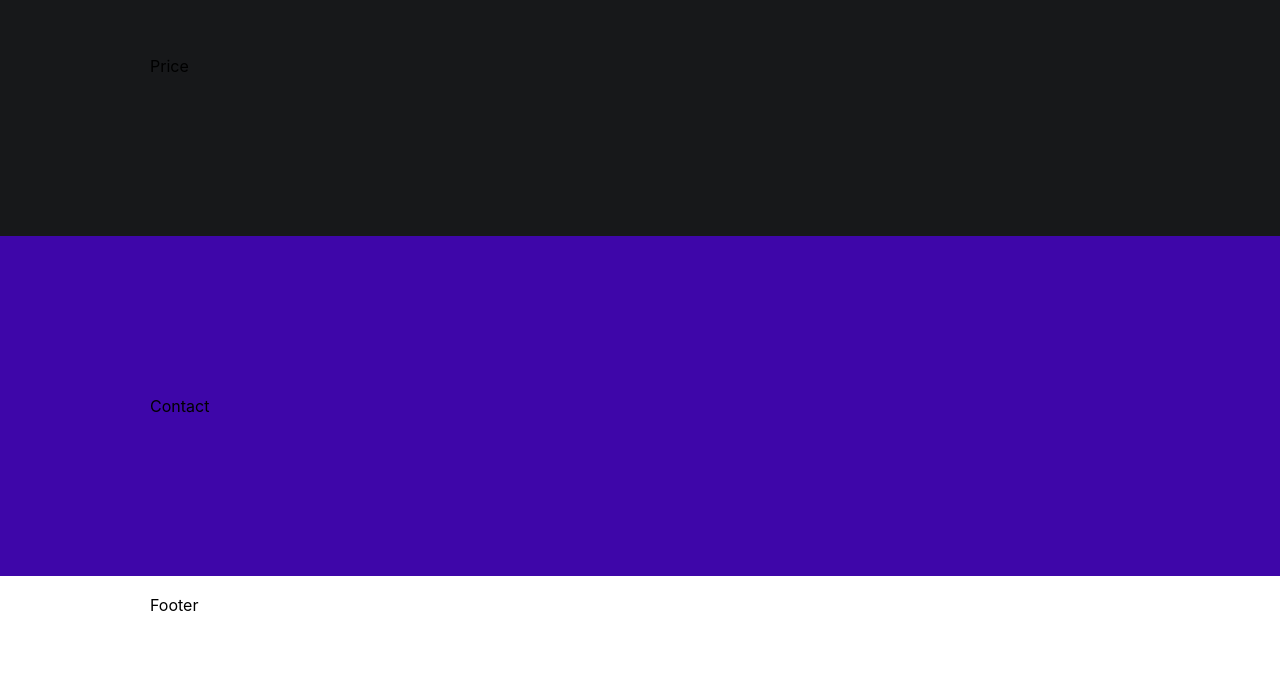
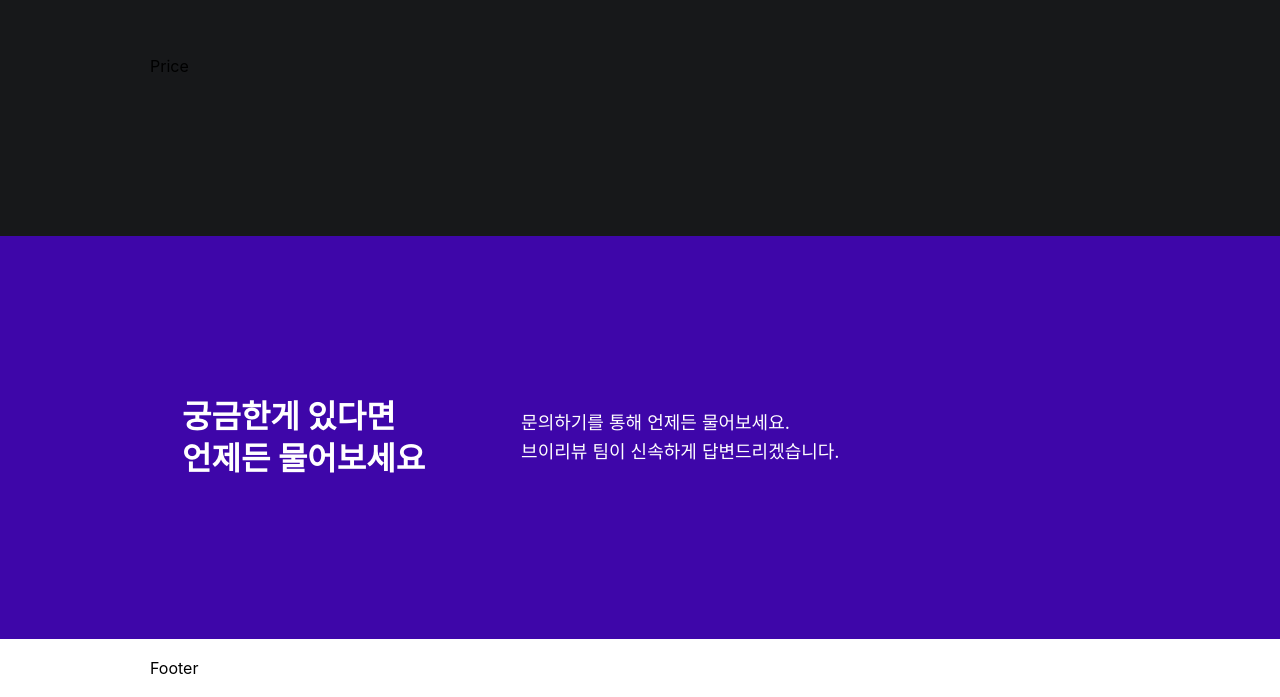
Before and after one commit to indentcorp/spray-vreview-landing-frontend, a Next.js app: page / in a window 1280 px wide. Shown: the part 1868-2565 px from the top of the page. Before the commit the page ends 2502 px from the top, so only its background shows below. Built offline with nearby package versions, Linux system fonts and the light colour scheme.

Commit message:
Contact 컴포넌트 구현

```diff
--- a/components/Contact.tsx
+++ b/components/Contact.tsx
@@ -1,14 +1,50 @@
 import React from 'react'
 import styled from 'styled-components'
+
+import { RelativeColors } from '@/theme/Colors'
 
 export const Contact = () => {
   return (
     <Container>
-      <Text>Contact</Text>
+      <Content>
+        <Message>궁금한게 있다면 <br/> 언제든 물어보세요</Message>
+        <SubMessage>문의하기를 통해 언제든 물어보세요.<br /> 브이리뷰 팀이 신속하게 답변드리겠습니다.</SubMessage>
+      </Content>
     </Container>
   )
 }
 
-const Container = styled.div``
+const Container = styled.div`
+  padding: 0 32px;
+`
 
-const Text = styled.p``
+const Content = styled.div`
+  display: flex;
+  flex-direction: row;
+  align-items: center;
+  @media (max-width: 980px) {
+    flex-direction: column;
+    align-items: flex-start;
+  }
+`
+
+const Message = styled.p`
+  position: block;
+  padding-right: 96px;
+  font-weight: 700;
+  font-size: 2rem;
+  line-height: 130%;
+  color: ${RelativeColors.gray0};
+  @media (max-width: 980px) {
+    padding-right: 0;
+    padding-bottom: 24px;
+  }
+`
+
+const SubMessage = styled.p`
+  position: block;
+  font-weight: 400;
+  font-size: 1.125rem;
+  line-height: 160%;
+  color: ${RelativeColors.gray0};
+`
```
